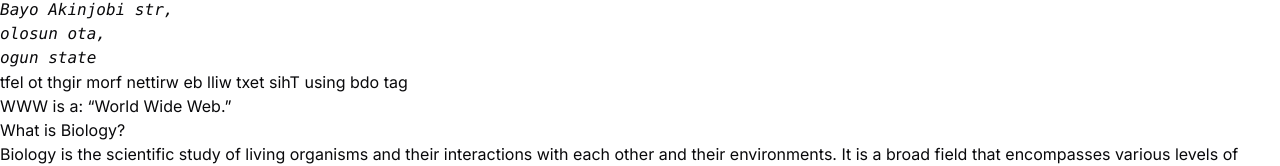
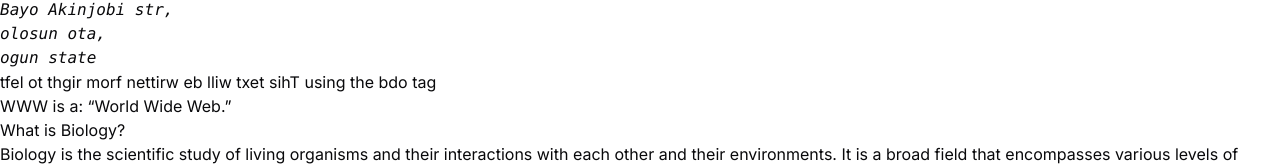
Before and after one commit to ayomiposi124/coming-soon, a Next.js app: page / in a window 1280 px wide. Shown: the part 194-360 px from the top of the page. Built offline with nearby package versions, Linux system fonts and the light colour scheme.

Commit message:
👌 UPDATE

```diff
--- a/app/page.tsx
+++ b/app/page.tsx
@@ -10,7 +10,7 @@
   <p>Hello my name is <b>Ayomiposi</b> </p>
   <p>The <abbr title="World Health Organization">WHO</abbr> The World Health Organization is a specialized agency of the United Nations responsible for international public health. </p>
   <p>NO,9 <pre><address>Bayo Akinjobi str, <br />olosun ota, <br />ogun state</address></pre></p>
-  <p><bdo dir="rtl">This text will be written from right to left</bdo>  using bdo tag</p>
+  <p><bdo dir="rtl">This text will be written from right to left</bdo>  using the bdo tag</p>
   <p>WWW is a: <q>World Wide Web.</q></p>
   <p>What is Biology?</p>
   <blockquote >Biology is the scientific study of living organisms and their interactions with each other and their environments. It is a broad field that encompasses various levels of biological organization, from molecules and cells to organisms, populations, and ecosystems.</blockquote>
```
